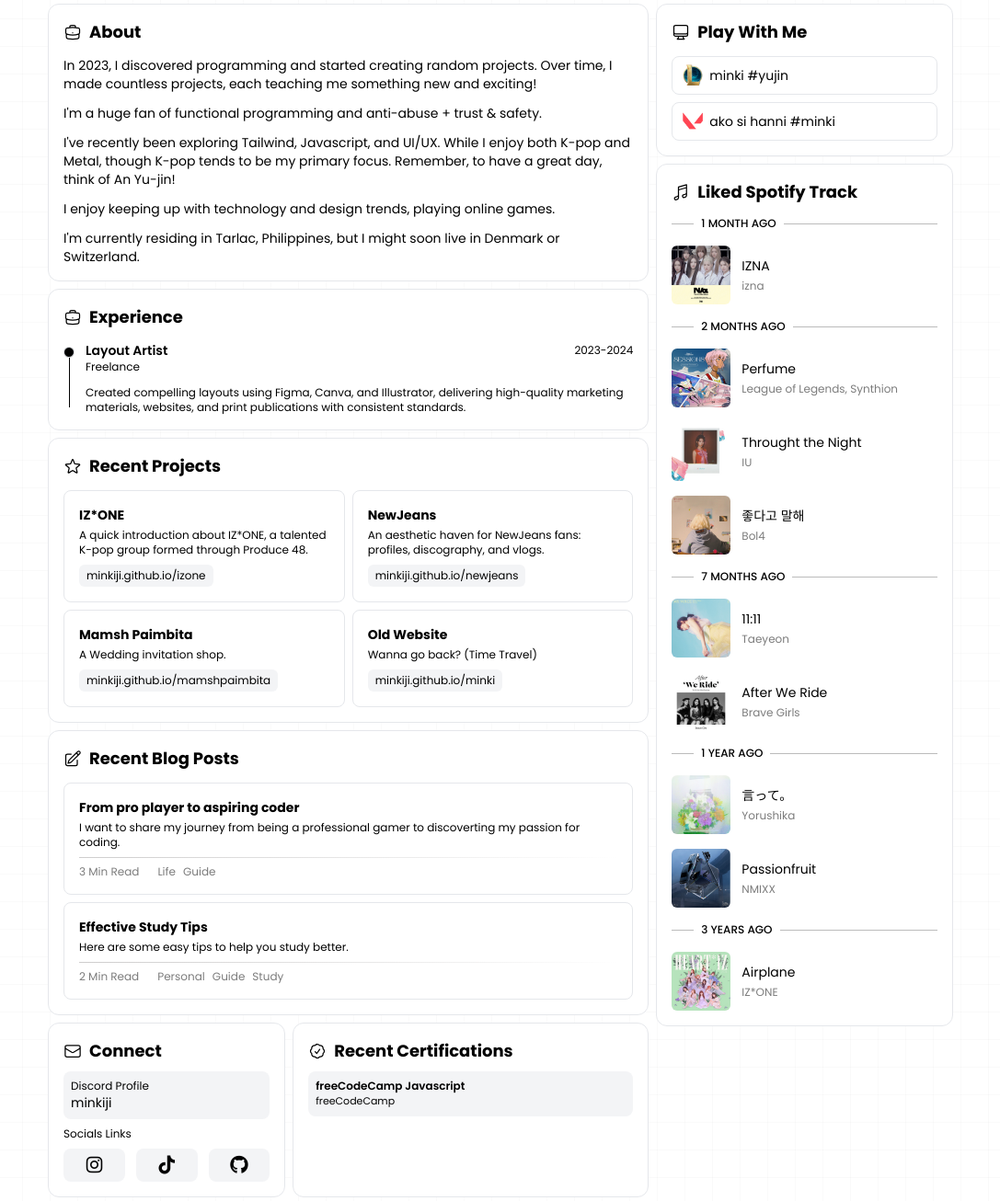
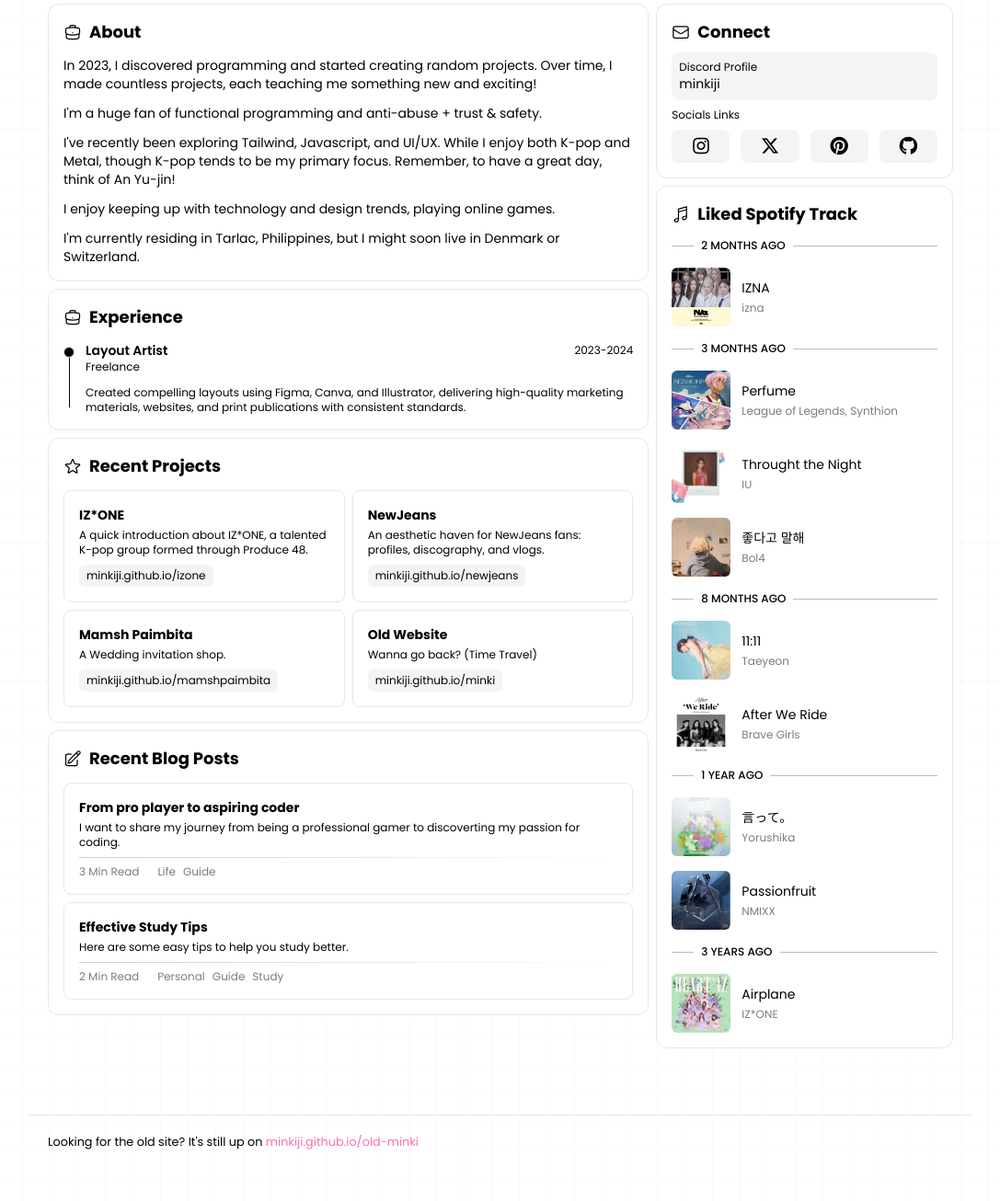
Before and after one commit to minkiji/minki, a website: page docs/index.html in a window 1280 px wide. Shown: the part 220-1526 px from the top of the page at 92% size, without its empty margins (96-1183 px from the left). Drawn offline with Linux system fonts and the light colour scheme.

Commit message:
removed some section

```diff
--- a/docs/index.html
+++ b/docs/index.html
@@ -15,9 +15,9 @@
   <script src="src/js/script.js" defer></script>
 </head>
 
-<body class="dark:bg-minkidark dark:text-white duration-200">
+<body class="graph-paper dark:bg-minkidark dark:text-white duration-200">
 
-  <main class="animate-fade-in graph-paper">
+  <main class="animate-fade-in">
     <div class="max-w-5xl mx-auto px-4 py-8">
 
       <section class="mb-8 animate-fade-in">
@@ -210,10 +210,14 @@
               </div>
             </div>
 
-            <div class="flex flex-col md:flex-row gap-2 items-stretch animate-fade-in">
+            <div class="flex flex-col md:flex-row gap-2 items-stretch animate-fade-in"></div>
+
+          </div>
+
+          <div class="flex flex-col gap-2 px-1 md:w-1/3">
 
             <div
-                class="bg-white border-[1px] flex flex-col gap-2 p-4 rounded-xl md:w-2/5 hover:shadow-md transition-shadow dark:bg-minkidarkprimary dark:border-darkborder duration-300">
+              class="bg-white border-[1px] flex flex-col gap-2 p-4 rounded-xl hover:shadow-md transition-shadow dark:bg-minkidarkprimary dark:border-darkborder duration-300 animate-fade-in-side">
               <h2 class="text-lg font-bold flex items-center gap-2">
                 <svg xmlns="http://www.w3.org/2000/svg" fill="none" viewBox="0 0 24 24" stroke-width="1.5"
                   stroke="currentColor" class="size-5 dark:text-pink-400">
@@ -236,59 +240,12 @@
                     href="https://www.instagram.com/anyoodaeng/" target="_blank"><i
                       class="fa-brands fa-instagram"></i></a>
                   <a class="flex justify-center flex-1 w-full bg-gray-100 px-3 py-2 rounded-lg text-xl hover:bg-gray-200 transition-colors dark:bg-darklinks dark:hover:bg-darkborder"
-                      href="https://www.tiktok.com/@minkiarra" target="_blank"><i class="fa-brands fa-tiktok"></i></a>
+                    href="https://x.com/minkiarra" target="_blank"><i class="fa-brands fa-x-twitter"></i></a>
+                  <a class="flex justify-center flex-1 w-full bg-gray-100 px-3 py-2 rounded-lg text-xl hover:bg-gray-200 transition-colors dark:bg-darklinks dark:hover:bg-darkborder"
+                    href="https://ph.pinterest.com/minkieffects/" target="_blank"><i
+                      class="fa-brands fa-pinterest"></i></a>
                   <a class="flex justify-center flex-1 w-full bg-gray-100 px-3 py-2 rounded-lg text-xl hover:bg-gray-200 transition-colors dark:bg-darklinks dark:hover:bg-darkborder"
                     href="https://github.com/minkiji" target="_blank"><i class="fa-brands fa-github"></i></a>
-                  </div>
-                </div>
-              </div>
-
-              <div
-                class="bg-white border-[1px] flex flex-col gap-2 p-4 rounded-xl md:w-3/5 hover:shadow-md transition-shadow dark:bg-minkidarkprimary dark:border-darkborder duration-300">
-                <h2 class="text-lg font-bold flex items-center gap-2">
-                  <svg xmlns="http://www.w3.org/2000/svg" fill="none" viewBox="0 0 24 24" stroke-width="1.5"
-                    stroke="currentColor" class="size-5 dark:text-pink-400">
-                    <path stroke-linecap="round" stroke-linejoin="round"
-                      d="M9 12.75 11.25 15 15 9.75M21 12c0 1.268-.63 2.39-1.593 3.068a3.745 3.745 0 0 1-1.043 3.296 3.745 3.745 0 0 1-3.296 1.043A3.745 3.745 0 0 1 12 21c-1.268 0-2.39-.63-3.068-1.593a3.746 3.746 0 0 1-3.296-1.043 3.745 3.745 0 0 1-1.043-3.296A3.745 3.745 0 0 1 3 12c0-1.268.63-2.39 1.593-3.068a3.745 3.745 0 0 1 1.043-3.296 3.746 3.746 0 0 1 3.296-1.043A3.746 3.746 0 0 1 12 3c1.268 0 2.39.63 3.068 1.593a3.746 3.746 0 0 1 3.296 1.043 3.746 3.746 0 0 1 1.043 3.296A3.745 3.745 0 0 1 21 12Z" />
-                  </svg>
-                  <span>Recent Certifications</span>
-                </h2>
-                <a href="https://www.freecodecamp.org/" target="_blank">
-                  <div
-                    class="bg-gray-100 rounded-lg p-2 hover:bg-gray-200 transition-colors dark:bg-darklinks dark:hover:bg-darkborder">
-                    <h3 class="text-xs font-semibold">freeCodeCamp Javascript</h3>
-                    <p class="text-[11px]">freeCodeCamp</p>
-                  </div>
-                </a>
-              </div>
-            </div>
-
-          </div>
-
-          <div class="flex flex-col gap-2 px-1 md:w-1/3">
-
-            <div
-              class="border-[1px] p-4 rounded-xl mt-2 bg-white hover:shadow-md transition-shadow md:mt-0 animate-fade-in-side dark:bg-minkidarkprimary dark:border-darkborder duration-300">
-              <h2 class="flex gap-2 items-center text-lg font-bold mb-3">
-                <svg xmlns="http://www.w3.org/2000/svg" fill="none" viewBox="0 0 24 24" stroke-width="1.5"
-                  stroke="currentColor" class="size-5 dark:text-pink-400">
-                  <path stroke-linecap="round" stroke-linejoin="round"
-                    d="M9 17.25v1.007a3 3 0 0 1-.879 2.122L7.5 21h9l-.621-.621A3 3 0 0 1 15 18.257V17.25m6-12V15a2.25 2.25 0 0 1-2.25 2.25H5.25A2.25 2.25 0 0 1 3 15V5.25m18 0A2.25 2.25 0 0 0 18.75 3H5.25A2.25 2.25 0 0 0 3 5.25m18 0V12a2.25 2.25 0 0 1-2.25 2.25H5.25A2.25 2.25 0 0 1 3 12V5.25" />
-                </svg>
-                <span>Play With Me</span>
-              </h2>
-              <div class="flex items-center">
-                <div class="flex flex-col flex-1 gap-2">
-                  <span
-                    class="text-sm flex gap-1 items-center px-2 py-1.5 border-[1px] rounded-lg dark:border-darkborder">
-                    <img class="w-7 h-7 flex-shrink-0" src="assets/img/games/League.png" alt="League of Legends">
-                    <p>minki #yujin</p>
-                  </span>
-                  <span
-                    class="text-sm flex gap-1 items-center px-2 py-1.5 border-[1px] rounded-lg dark:border-darkborder">
-                    <img class="w-7 h-7 flex-shrink-0" src="assets/img/games/Valorant.png" alt="League of Legends">
-                    <p>ako si hanni #minki</p>
-                  </span>
                 </div>
               </div>
             </div>
@@ -306,7 +263,7 @@
               <div class="flex flex-col gap-4">
                 <div class="flex items-center uppercase font-medium text-xs">
                   <span class="min-w-[24px] h-[1px] bg-borderlight dark:bg-darkborder"></span>
-                  <div class="px-2 whitespace-nowrap">1 Month Ago</div>
+                  <div class="px-2 whitespace-nowrap">2 Months Ago</div>
                   <span class="w-full h-[1px] bg-borderlight dark:bg-darkborder"></span>
                 </div>
                 <a href="https://open.spotify.com/track/1Lid3Sc6luHWuiauUM6Ckt" target="_blank">
@@ -322,7 +279,7 @@
               <div class="flex flex-col gap-4">
                 <div class="flex items-center uppercase font-medium text-xs mt-4">
                   <span class="min-w-[24px] h-[1px] bg-borderlight dark:bg-darkborder"></span>
-                  <div class="px-2 whitespace-nowrap">2 Months Ago</div>
+                  <div class="px-2 whitespace-nowrap">3 Months Ago</div>
                   <span class="w-full h-[1px] bg-borderlight dark:bg-darkborder"></span>
                 </div>
                 <a href="https://open.spotify.com/track/39dtdK5X34yzWfUqaOcDFO" target="_blank">
@@ -357,7 +314,7 @@
               <div class="flex flex-col gap-4">
                 <div class="flex items-center uppercase font-medium text-xs mt-4">
                   <span class="min-w-[24px] h-[1px] bg-borderlight dark:bg-darkborder"></span>
-                  <div class="px-2 whitespace-nowrap">7 Months Ago</div>
+                  <div class="px-2 whitespace-nowrap">8 Months Ago</div>
                   <span class="w-full h-[1px] bg-borderlight dark:bg-darkborder"></span>
                 </div>
                 <a href="https://open.spotify.com/track/2Y4iTaIAamhYPyZcOdfL3g" target="_blank">
@@ -426,8 +383,8 @@
         </div>
       </section>
 
+    </div>
 
-    </div>
   </main>
 
   <footer class="max-w-5xl mx-auto px-4 pt-4 mb-16 mt-10 border-t dark:border-darkborder duration-300">
@@ -441,7 +398,6 @@
 
   </footer>
 
-
 </body>
 
 </html>
```
Also changed, not shown: docs/css/output.css. Lines whose indentation alone changed are shown as unchanged.
